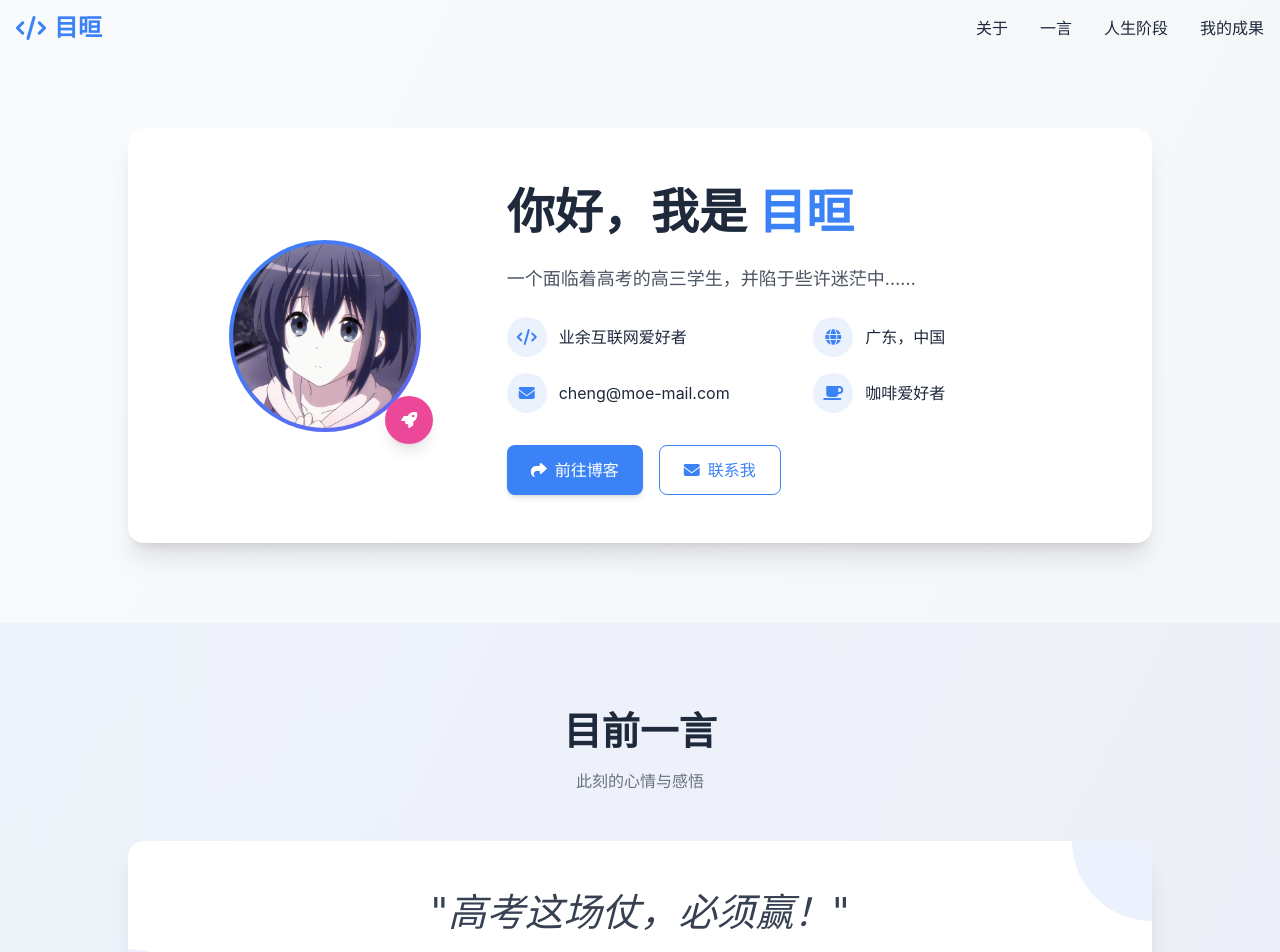
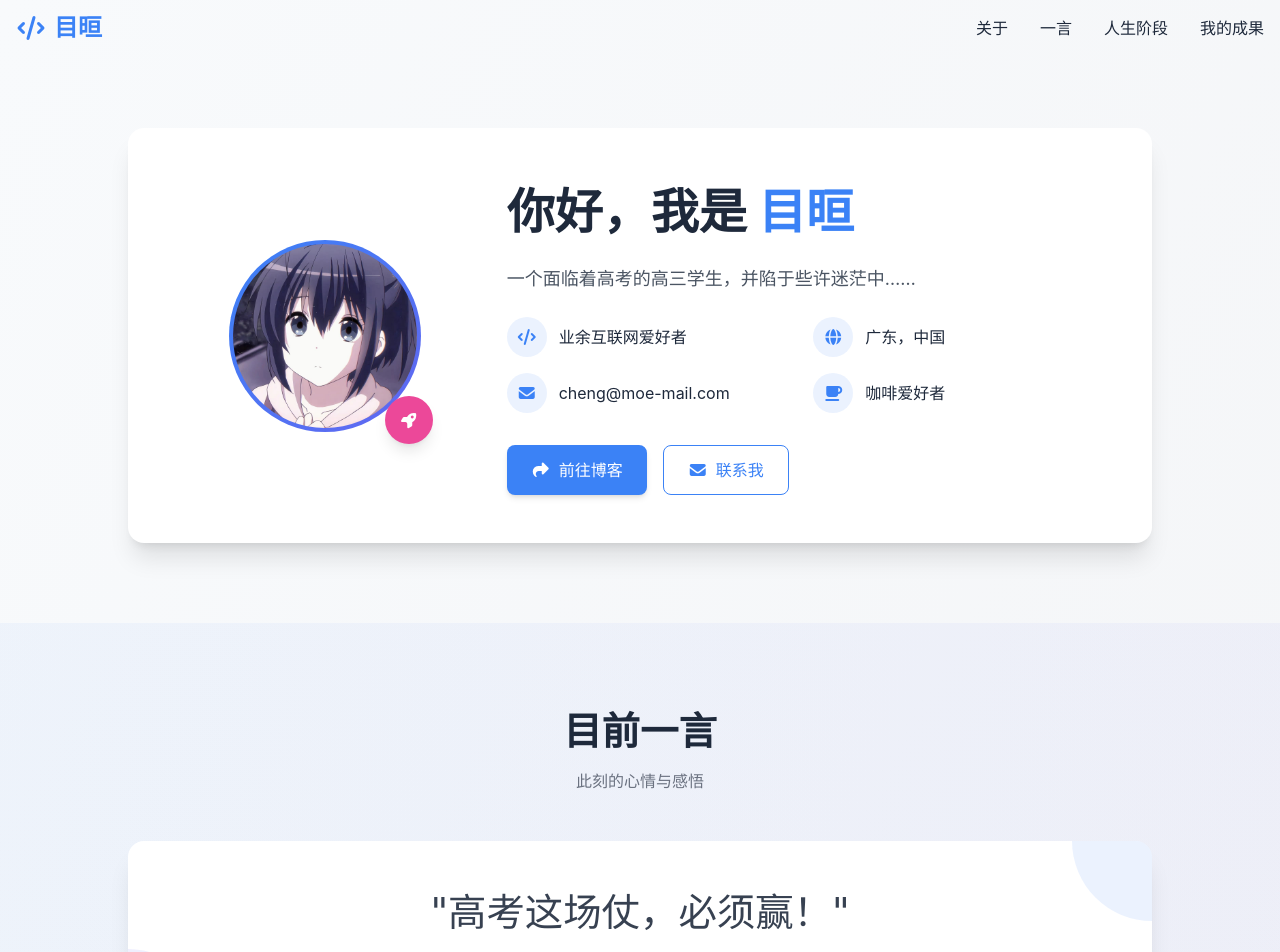
Before and after one commit to moeouo/moeouo, a plain HTML site: page index.html in a window 1280 px wide. Shown: the top 952 px of the page. Drawn offline with nearby package versions, Linux system fonts and the light colour scheme; a web font is replaced by a local one.

Commit message:
feat: 移除中文斜体、font-awesome源更新
Signed-off-by: xiobb <68597070+yellowface233@users.noreply.github.com>

```diff
--- a/index.html
+++ b/index.html
@@ -5,7 +5,7 @@
     <meta name="viewport" content="width=device-width, initial-scale=1.0">
     <title>目晅的个人主页</title>
     <script src="https://cdn.tailwindcss.com"></script>
-    <link href="https://cdnjs.cloudflare.com/ajax/libs/font-awesome/6.7.2/css/all.min.css" rel="stylesheet">
+    <link href="https://jsdelivr.imxb.de/npm/@fortawesome/fontawesome-free@6.2.1/css/all.min.css" rel="stylesheet">
     <link href="https://fonts.googleapis.com/css2?family=Ma+Shan+Zheng&display=swap" rel="stylesheet">
     <script>
         tailwind.config = {
@@ -157,7 +157,7 @@
                 <div class="absolute -bottom-20 -left-20 w-40 h-40 bg-secondary/10 rounded-full"></div>
                 <div class="relative z-10">
                     <div class="text-center">
-                        <p class="text-[clamp(1.5rem,3vw,2.5rem)] font-handwriting text-gray-700 mb-6 italic leading-tight">
+                        <p class="text-[clamp(1.5rem,3vw,2.5rem)] font-handwriting text-gray-700 mb-6 leading-tight">
                             "高考这场仗，必须赢！"
                         </p>
                         <div class="flex justify-center items-center gap-2 text-gray-500">
```
